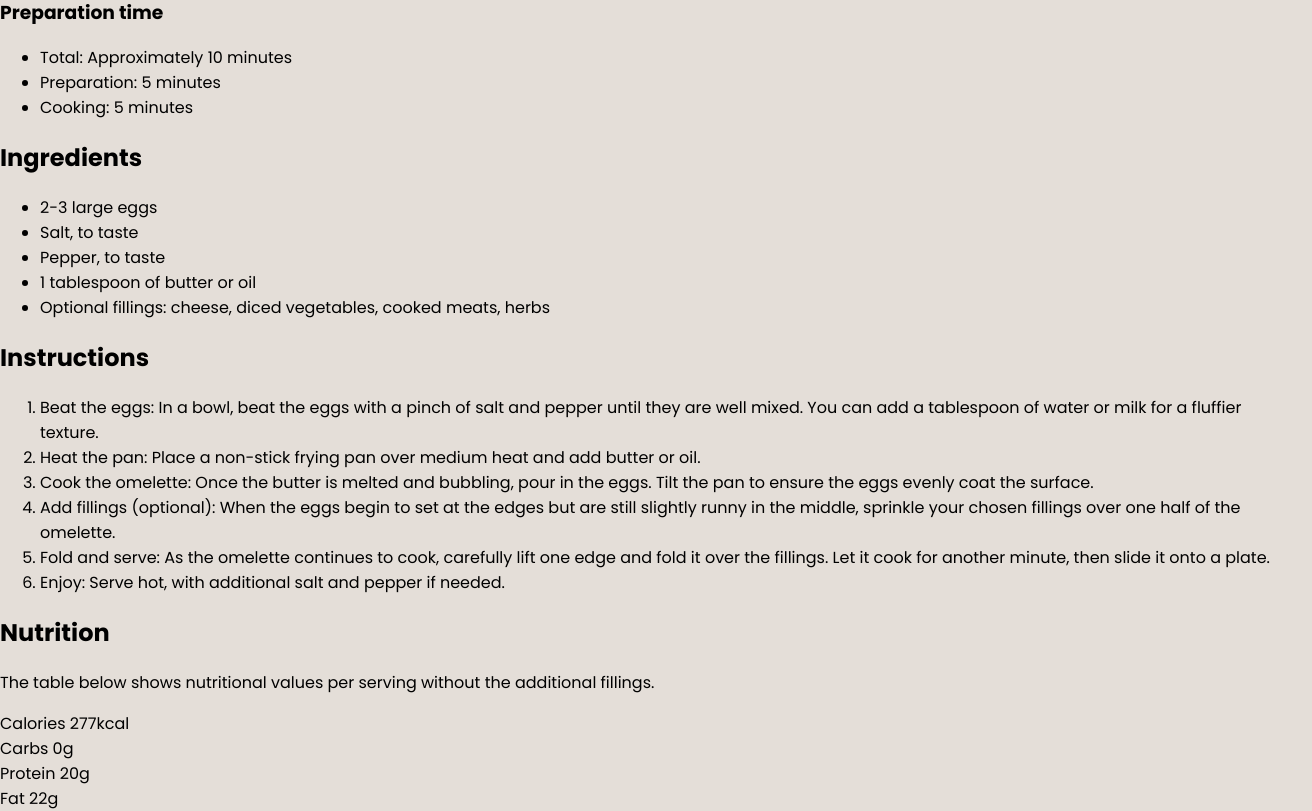
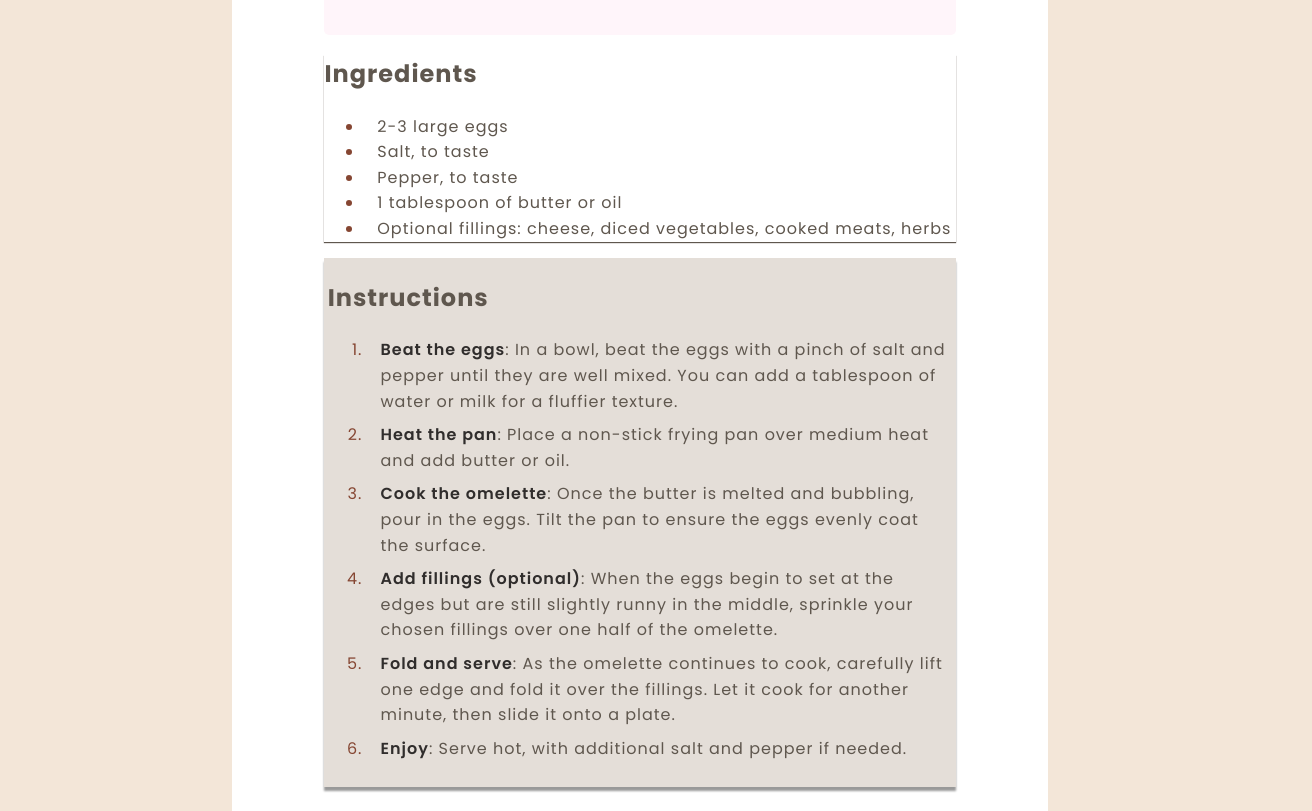
Before and after one commit to Leonora2022/odin-recipes, a plain HTML site: page index.html in a window 1280 px wide. Shown: the part 766-1577 px from the top of the page, 1312 px wide, since content can reach past the window. Drawn offline with Linux system fonts and the light colour scheme.

Commit message:
Modified style.css file

```diff
--- a/style.css
+++ b/style.css
@@ -1,12 +1,12 @@
 :root {
     --Nutmeg: hsl(14, 45%, 36%);
-    --Dark: Raspberry: hsl(332, 51%, 32%);
+    --Dark-raspberry: hsl(332, 51%, 32%);
     --White: hsl(0, 0%, 100%);
-    --Rose-White: hsl(330, 100%, 98%);
+    --Rose-white: hsl(330, 100%, 98%);
     --Eggshell: hsl(30, 54%, 90%);
     --Light-Grey: hsl(30, 18%, 87%);
-    --Wenge-Brown: hsl(30, 10%, 34%);
-    --Dark-Charcoal: hsl(24, 5%, 18%);
+    --Wenge-brown: hsl(30, 10%, 34%);
+    --Dark-charcoal: hsl(24, 5%, 18%);
     --base-size: 1rem;
     --scale: 1.25;
     --h5: calc(var(--base-size) * var(--scale));
@@ -33,10 +33,158 @@ body {
     padding: 0;
     font-family: "Poppins", sans-serif;
     font-weight: 400;
-    background: var(--Light-Grey);
+    background: var(--White);
+    line-height: 1.6;
+    letter-spacing: 1px;
+    color: var(--Wenge-brown);
+    min-height: 100vh;
 }
 
-.recipe-title {
+img {
+    width: 100%;
+    max-width: 100%;
+    display: block;
+}
+
+
+.recipe-title,
+.preparation-title,
+.ingredients-title,
+.instruction-title,
+.nutrition-title {
     font-family: "Young Serif", serif;
     font-weight: 400;
 }
+
+.preparation-title,
+.ingredients-title,
+.instruction-title,
+.nutrition-title {
+   font-size: var(--h2);
+}
+
+.preparation-title,
+.ingredients-title,
+.instruction-title,
+.nutrition > * {
+    margin-left: 1.3rem;
+}
+
+.main-container {
+    width: 100vw;
+    min-height: 100vh;
+}
+
+.recipe-wrapper {
+    width: 100%;
+    height: 100%;
+}
+
+.recipe-details,
+.preparation,
+.ingredients,
+.instruction,
+.nutrition {
+    width: 85%;
+    margin: 0 auto;
+}
+
+.ingredients-title,
+.instruction-title,
+.nutrition-title {
+    color: var(--Nutmeg);
+}
+
+.instruction-item::marker,
+.ingredients-item::marker{
+  color: var(--Nutmeg);
+}
+
+.instruction-item,
+.ingredients-item,
+.preparation-item{
+    padding-left: .8rem;
+}
+
+/* PREPARATION SECTION */
+.preparation{
+    background: var(--Rose-white);
+    border-radius: 5px;
+    padding: .5em .9em;
+}
+
+.preparation-title {
+    color: var(--Dark-raspberry);
+    font-weight: 600;
+}
+
+.sub-prep {
+    color: var(--Wenge-brown);
+    font-weight: 600;
+}
+
+.preparation-item {
+    padding-bottom: .7rem;
+}
+
+.preparation-item::marker {
+    color: var(--Dark-raspberry);
+}
+
+/* INGREDIENTS SECTION*/
+.ingredients {
+    box-shadow: 0px 1px 1px var(--Wenge-brown);
+}
+
+/* INSTRUCTION SECTION */
+.instruction {
+    background: var(--Light-Grey);
+    box-shadow: 0px 4px 2px rgb(0,0,0,.4);
+    margin-bottom: var(--h3);
+    padding: .1em .2em;
+}
+
+.item-title-instruction {
+    color: var(--Dark-charcoal);
+    font-weight: 600;
+}
+
+.instruction-item {
+    padding-bottom: .5rem;
+}
+
+ /* NUTRITION SECTION */
+ .nutrition {
+    padding: 1rem 0 2rem;
+ }
+
+ .nutition-item {
+    box-shadow: 0px 2px 1px rgb(0,0,0,.4);
+    padding: var(--base-size);
+    display: flex;
+    justify-content: space-around;
+ }
+
+ .nutri-unit {
+    color: var(--Nutmeg);
+    font-weight: 600;
+ }
+
+
+ /* MEDIA QUERIES */
+
+ @media (min-width: 816px) {
+
+    body {
+        background: var(--Eggshell);
+    }
+    .main-container {
+        width: 80vw;
+        max-width: 816px;
+        margin: 1.5rem auto;
+        padding: 2.3rem;
+        border-radius: var(--base-size);
+        background: var( --White);
+    }
+
+ }
```
